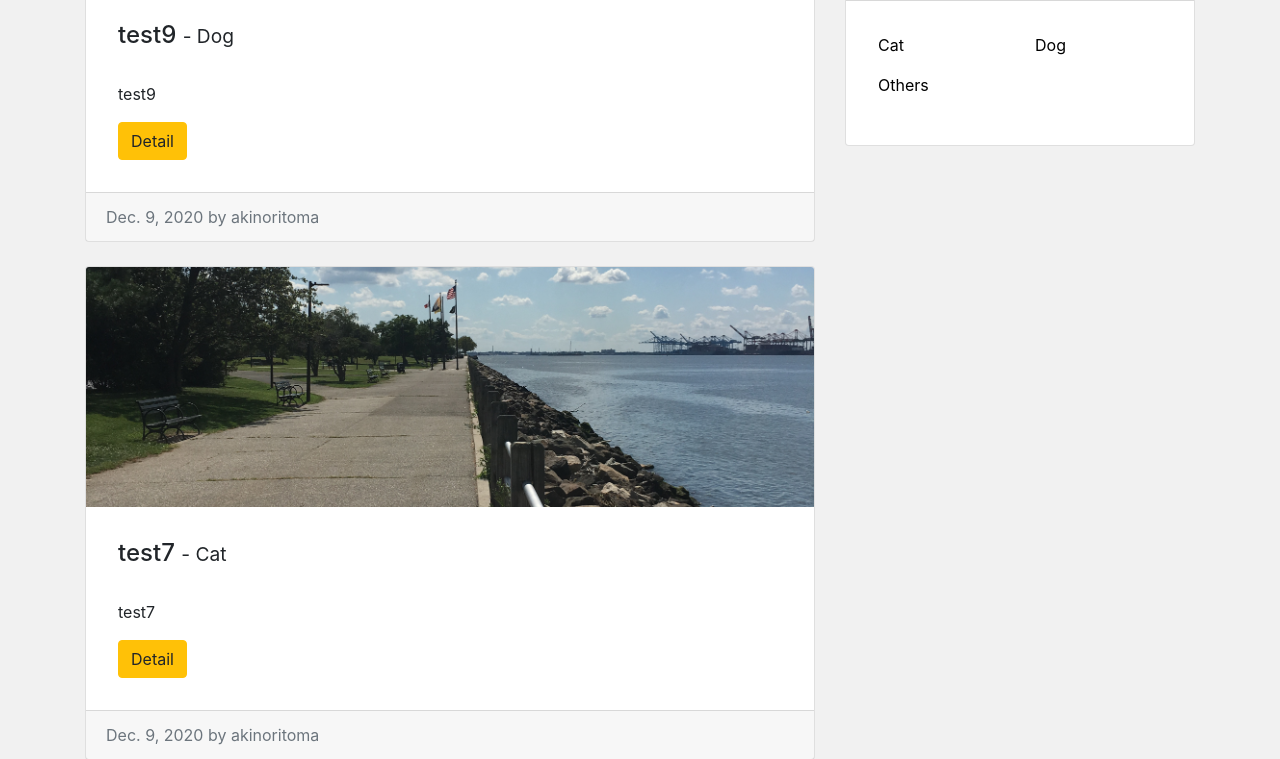
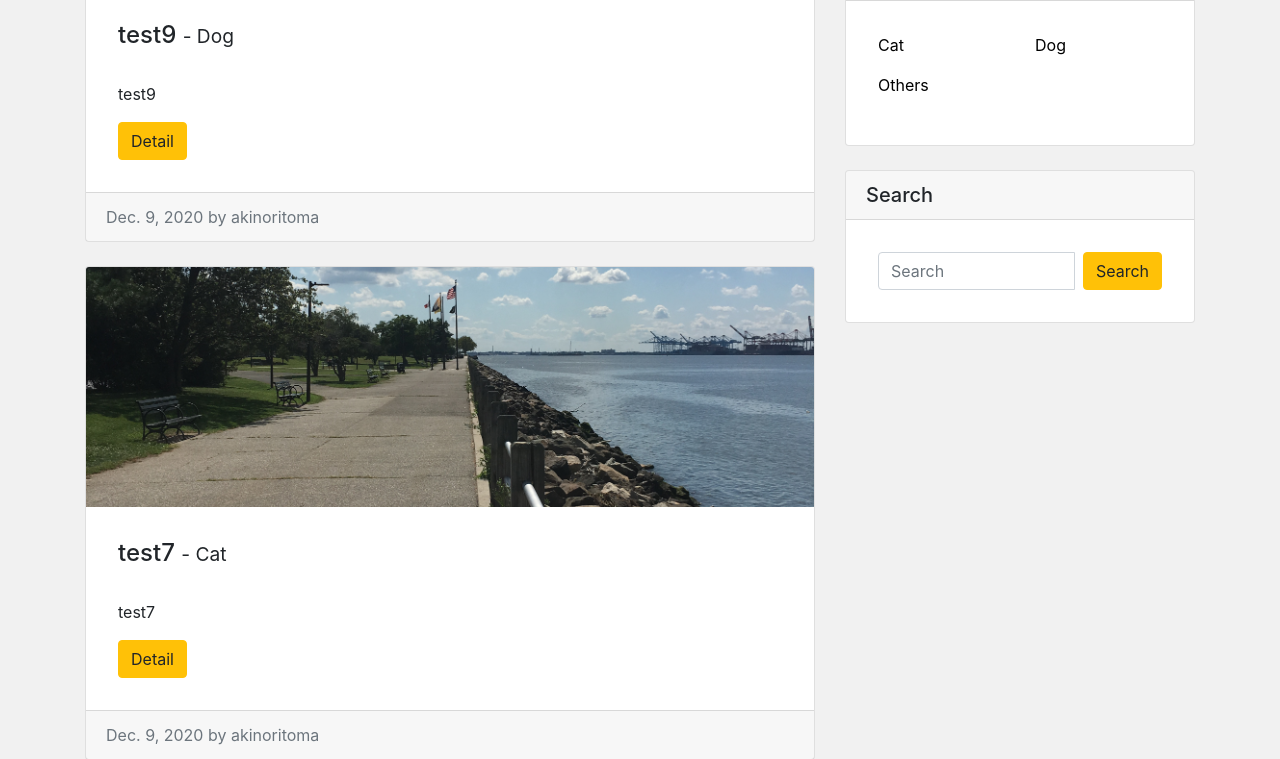
Before and after one commit to toma1031/tomablog, a Django app: page / in a window 1280 px wide. Shown: the part 332-1091 px from the top of the page. Run offline with Django 3.2, Linux system fonts and the light colour scheme; data comes from the database, SQL or seed files in the repository.

Commit message:
implemnt search function

```diff
--- a/app/templates/app/index.html
+++ b/app/templates/app/index.html
@@ -4,6 +4,9 @@
 
 <div class="row my-4">
   <div class="col-md-8">
+    {% if keyword %}
+      <h4 class="mb-4">The result of {{ keyword }}</h4>
+    {% endif %}
     {% for post in post_data %}
     <div class="card mb-4">
       {% if post.image %}
@@ -52,6 +55,15 @@
         </div>
       </div>
     </div>
+    <div class="card my-4">
+      <h5 class="card-header">Search</h5>
+      <div class="card-body">
+        <form method="get" action="{% url 'search' %}" class="input-group">
+          <input type="text" class="form-control" name="keyword" placeholder="Search">
+          <button class="btn btn-warning ml-2" type="submit">Search</button>
+        </form>
+      </div>
+    </div>
   </div>
 </div>
 
--- a/app/urls.py
+++ b/app/urls.py
@@ -8,4 +8,5 @@ urlpatterns = [
     path('post/<int:pk>/edit/', views.PostEditView.as_view(), name='post_edit'),
     path('post/<int:pk>/delete/', views.PostDeleteView.as_view(), name='post_delete'),
     path('category/<str:category>/', views.CategoryView.as_view(), name='category'),
+    path('search', views.SearchView.as_view(), name='search'),
 ]
--- a/app/views.py
+++ b/app/views.py
@@ -3,6 +3,9 @@ from django.shortcuts import render, redirect
 from .models import Post, Category
 from .forms import PostForm
 from django.contrib.auth.mixins import LoginRequiredMixin
+from django.db.models import Q
+from functools import reduce
+from operator import and_
 
 class IndexView(View):
   def get(self, request, *arg, **kwargs):
@@ -101,3 +104,22 @@ class CategoryView(View):
         return render(request, 'app/index.html', {
             'post_data': post_data
         })
+
+class SearchView(View):
+    def get(self, request, *args, **kwargs):
+        post_data = Post.objects.order_by('-id')
+        keyword = request.GET.get('keyword')
+
+        if keyword:
+            exclusion_list = set([' ', '　'])
+            query_list = ''
+            for word in keyword:
+                if not word in exclusion_list:
+                    query_list += word
+            query = reduce(and_, [Q(title__icontains=q) | Q(content__icontains=q) for q in query_list])
+            post_data = post_data.filter(query)
+
+        return render(request, 'app/index.html', {
+            'keyword': keyword,
+            'post_data': post_data
+        })
```
